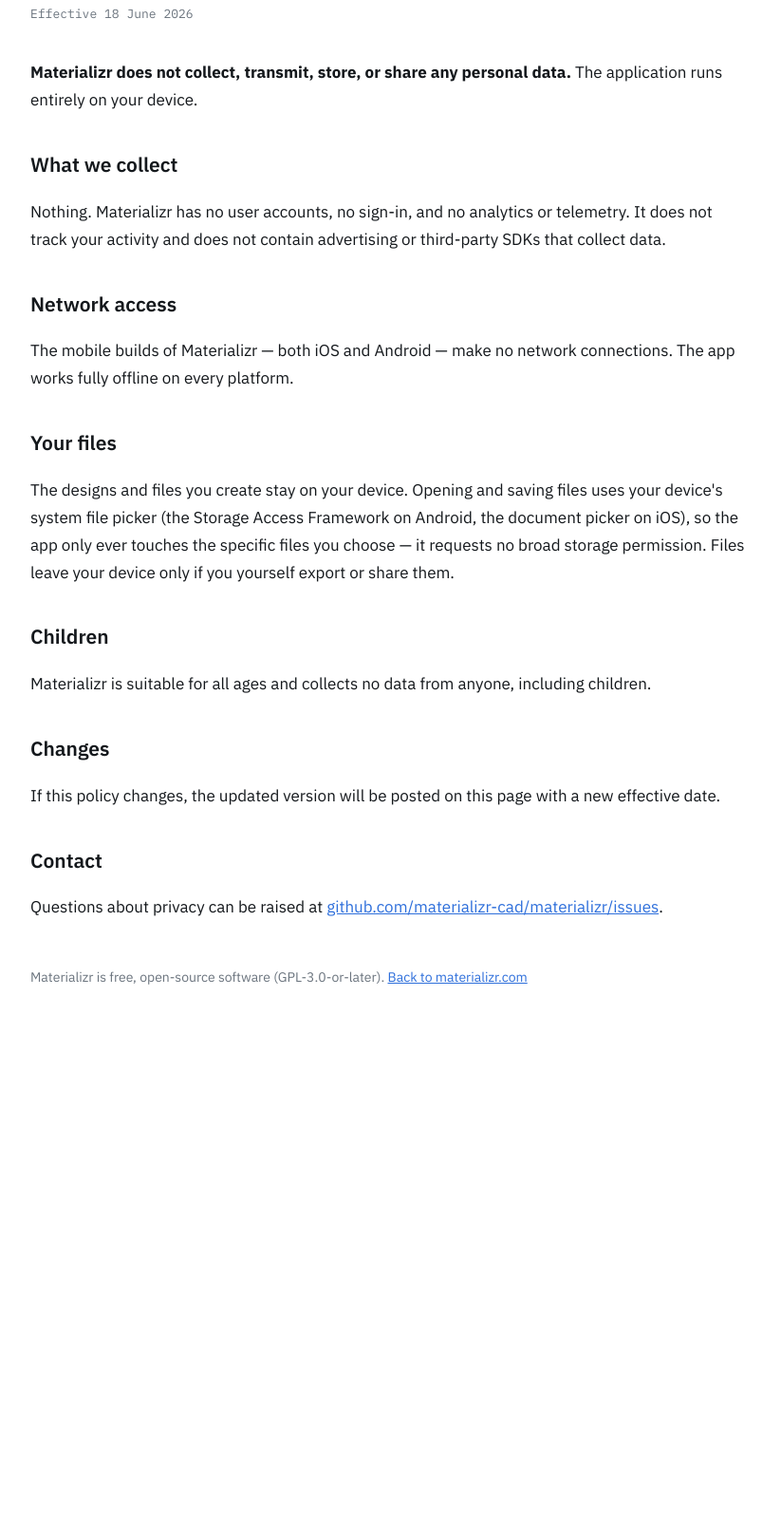
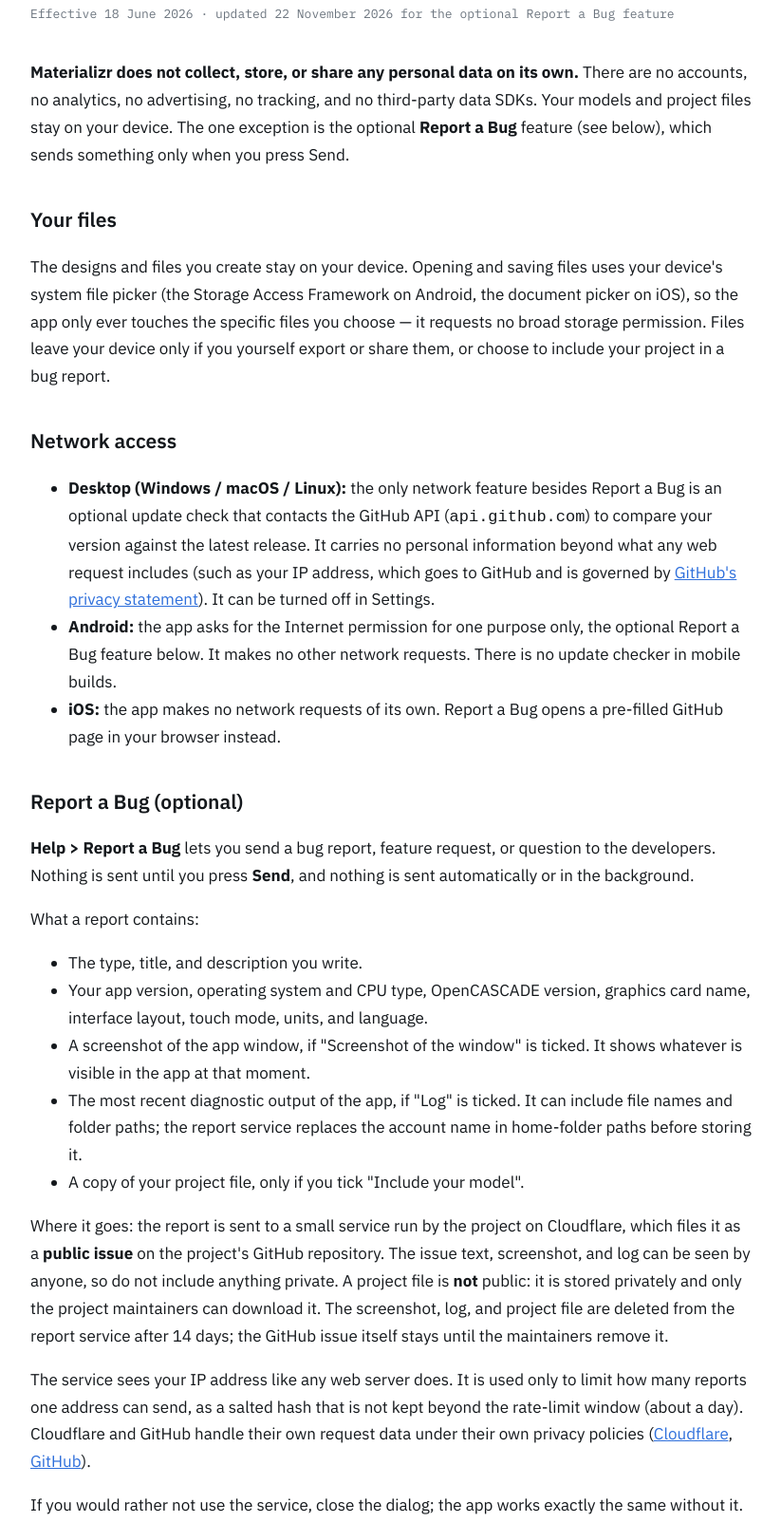
Before and after one commit to materializr-cad/materializr-cad.github.io, a plain HTML site: page privacy.html in a window 1280 px wide. Shown: the part 177-1780 px from the top of the page at 95% size, without its empty margins (228-1051 px from the left). Before the commit the page ends 1313 px from the top, so only its background shows below. Drawn offline with Linux system fonts and the light colour scheme.

Commit message:
Privacy policy: Android Report a Bug network use, in line with PRIVACY.md

```diff
--- a/privacy.html
+++ b/privacy.html
@@ -24,27 +24,52 @@
 
   <main style="max-width: 760px; margin: 0 auto; padding: 56px 24px 80px; line-height: 1.7; font-size: 17px;">
     <h1 style="font-size: 32px; font-weight: 700; margin: 0 0 8px;">Privacy Policy</h1>
-    <p style="font-family: 'IBM Plex Mono', monospace; font-size: 13px; color: #6b747e; margin: 0 0 36px;">Effective 18 June 2026</p>
+    <p style="font-family: 'IBM Plex Mono', monospace; font-size: 13px; color: #6b747e; margin: 0 0 36px;">Effective 18 June 2026 · updated 22 November 2026 for the optional Report a Bug feature</p>
 
-    <p><strong>Materializr does not collect, transmit, store, or share any personal data.</strong> The application runs entirely on your device.</p>
+    <p><strong>Materializr does not collect, store, or share any personal data on its own.</strong> There are no accounts, no analytics, no advertising, no tracking, and no third-party data SDKs. Your models and project files stay on your device. The one exception is the optional <strong>Report a Bug</strong> feature (see below), which sends something only when you press Send.</p>
 
-    <h2 style="font-size: 21px; font-weight: 600; margin: 36px 0 10px;">What we collect</h2>
-    <p>Nothing. Materializr has no user accounts, no sign-in, and no analytics or telemetry. It does not track your activity and does not contain advertising or third-party SDKs that collect data.</p>
+    <h2 style="font-size: 21px; font-weight: 600; margin: 36px 0 10px;">Your files</h2>
+    <p>The designs and files you create stay on your device. Opening and saving files uses your device's system file picker (the Storage Access Framework on Android, the document picker on iOS), so the app only ever touches the specific files you choose — it requests no broad storage permission. Files leave your device only if you yourself export or share them, or choose to include your project in a bug report.</p>
 
     <h2 style="font-size: 21px; font-weight: 600; margin: 36px 0 10px;">Network access</h2>
-    <p>The mobile builds of Materializr — both iOS and Android — make no network connections. The app works fully offline on every platform.</p>
+    <ul>
+      <li><strong>Desktop (Windows / macOS / Linux):</strong> the only network feature besides Report a Bug is an optional update check that contacts the GitHub API (<code>api.github.com</code>) to compare your version against the latest release. It carries no personal information beyond what any web request includes (such as your IP address, which goes to GitHub and is governed by <a href="https://docs.github.com/en/site-policy/privacy-policies/github-privacy-statement">GitHub's privacy statement</a>). It can be turned off in Settings.</li>
+      <li><strong>Android:</strong> the app asks for the Internet permission for one purpose only, the optional Report a Bug feature below. It makes no other network requests. There is no update checker in mobile builds.</li>
+      <li><strong>iOS:</strong> the app makes no network requests of its own. Report a Bug opens a pre-filled GitHub page in your browser instead.</li>
+    </ul>
 
-    <h2 style="font-size: 21px; font-weight: 600; margin: 36px 0 10px;">Your files</h2>
-    <p>The designs and files you create stay on your device. Opening and saving files uses your device's system file picker (the Storage Access Framework on Android, the document picker on iOS), so the app only ever touches the specific files you choose — it requests no broad storage permission. Files leave your device only if you yourself export or share them.</p>
+    <h2 style="font-size: 21px; font-weight: 600; margin: 36px 0 10px;">Report a Bug (optional)</h2>
+    <p><strong>Help &gt; Report a Bug</strong> lets you send a bug report, feature request, or question to the developers. Nothing is sent until you press <strong>Send</strong>, and nothing is sent automatically or in the background.</p>
+    <p>What a report contains:</p>
+    <ul>
+      <li>The type, title, and description you write.</li>
+      <li>Your app version, operating system and CPU type, OpenCASCADE version, graphics card name, interface layout, touch mode, units, and language.</li>
+      <li>A screenshot of the app window, if "Screenshot of the window" is ticked. It shows whatever is visible in the app at that moment.</li>
+      <li>The most recent diagnostic output of the app, if "Log" is ticked. It can include file names and folder paths; the report service replaces the account name in home-folder paths before storing it.</li>
+      <li>A copy of your project file, only if you tick "Include your model".</li>
+    </ul>
+    <p>Where it goes: the report is sent to a small service run by the project on Cloudflare, which files it as a <strong>public issue</strong> on the project's GitHub repository. The issue text, screenshot, and log can be seen by anyone, so do not include anything private. A project file is <strong>not</strong> public: it is stored privately and only the project maintainers can download it. The screenshot, log, and project file are deleted from the report service after 14 days; the GitHub issue itself stays until the maintainers remove it.</p>
+    <p>The service sees your IP address like any web server does. It is used only to limit how many reports one address can send, as a salted hash that is not kept beyond the rate-limit window (about a day). Cloudflare and GitHub handle their own request data under their own privacy policies (<a href="https://www.cloudflare.com/privacypolicy/">Cloudflare</a>, <a href="https://docs.github.com/en/site-policy/privacy-policies/github-privacy-statement">GitHub</a>).</p>
+    <p>If you would rather not use the service, close the dialog; the app works exactly the same without it.</p>
+
+    <h2 style="font-size: 21px; font-weight: 600; margin: 36px 0 10px;">Purchases and donations</h2>
+    <ul>
+      <li><strong>App Store (iOS):</strong> the optional Supporter purchase is processed entirely by Apple through StoreKit. We never see your name, payment details, or Apple ID; Apple's handling of that data is governed by <a href="https://www.apple.com/legal/privacy/">Apple's privacy policy</a>. The app stores only a local yes/no flag that a purchase was made or restored.</li>
+      <li><strong>Google Play (Android):</strong> the optional Supporter purchase is processed entirely by Google through Play Billing. We never see your name, payment details, or Google account; Google's handling of that data is governed by <a href="https://policies.google.com/privacy">Google's privacy policy</a>. The app stores only a local yes/no flag that a purchase was made or restored.</li>
+      <li><strong>Donation links</strong> (such as Buy Me a Coffee, opened from the app in your browser) take you to an external site with its own privacy policy; the app sends no data to it.</li>
+    </ul>
+
+    <h2 style="font-size: 21px; font-weight: 600; margin: 36px 0 10px;">Platform-provided statistics</h2>
+    <p>Apple and Google may provide the publisher with aggregated, anonymized statistics (such as install counts or opt-in crash reports) as described in their own policies. Materializr itself contains no crash-reporting or analytics code.</p>
 
     <h2 style="font-size: 21px; font-weight: 600; margin: 36px 0 10px;">Children</h2>
-    <p>Materializr is suitable for all ages and collects no data from anyone, including children.</p>
+    <p>Materializr is suitable for all ages. It collects no data from anyone, including children, except what a person chooses to put in a bug report as described above.</p>
 
     <h2 style="font-size: 21px; font-weight: 600; margin: 36px 0 10px;">Changes</h2>
-    <p>If this policy changes, the updated version will be posted on this page with a new effective date.</p>
+    <p>If this policy changes, the updated version will be posted on this page with a new effective date, before the version that changes it is released.</p>
 
     <h2 style="font-size: 21px; font-weight: 600; margin: 36px 0 10px;">Contact</h2>
-    <p>Questions about privacy can be raised at <a href="https://github.com/materializr-cad/materializr/issues">github.com/materializr-cad/materializr/issues</a>.</p>
+    <p>Materializr is developed in the open at <a href="https://github.com/materializr-cad/materializr">github.com/materializr-cad/materializr</a>. Store releases are published by Ravenhold LLC. Questions or concerns: <a href="https://github.com/materializr-cad/materializr/issues">open an issue</a> on the repository, or ask on the project <a href="https://discord.gg/BRjzbMGZvE">Discord</a>.</p>
 
     <p style="margin-top: 48px; font-size: 14px; color: #6b747e;">Materializr is free, open-source software (GPL-3.0-or-later). <a href="/">Back to materializr.com</a></p>
   </main>
```
